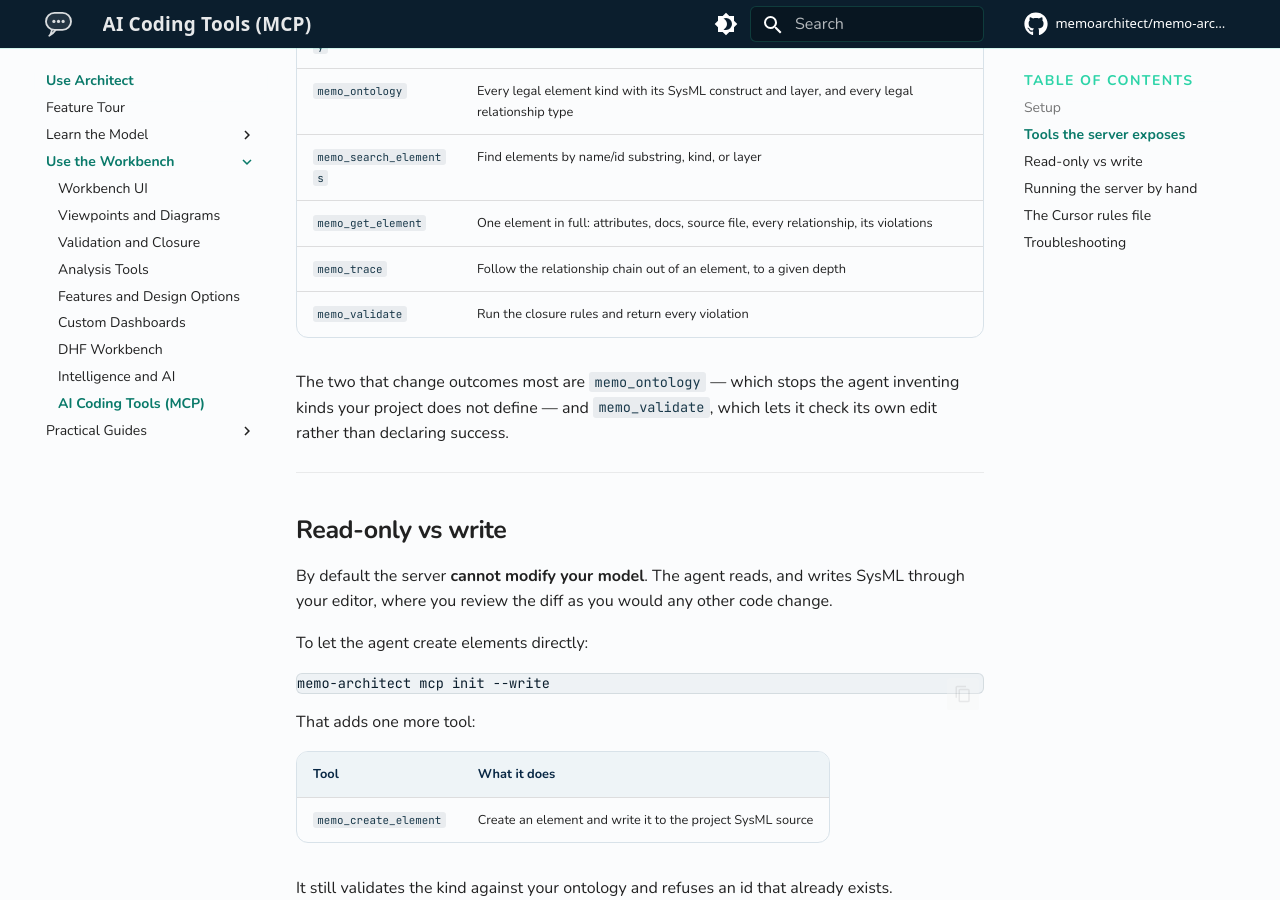
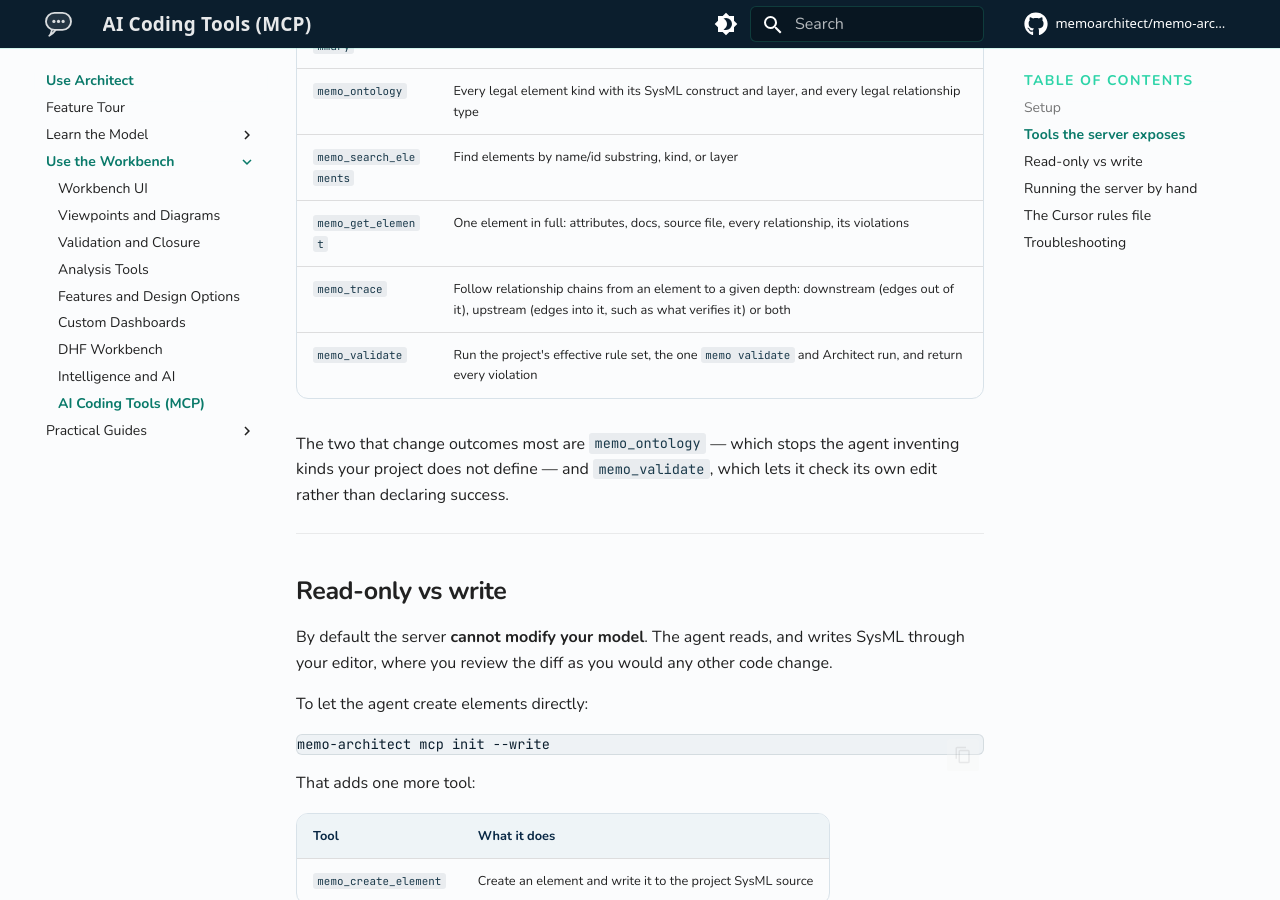
Before and after one commit to memoarchitect/memo-architect, an MkDocs documentation site: the page built from docs/src/users/mcp-cursor.md, in a window 1280 px wide and 900 px high, scrolled down 1630 px. Built offline with MkDocs 1.6.1 and Material for MkDocs 9.7.7, drawn with Linux system fonts in a browser that asks for light colours; comment, search, counter and statistics services are not loaded.

Commit message:
Docs: memo_trace directions and memo_validate's rule set
Co-Authored-By: Claude Opus 5.5 <noreply@anthropic.com>

```diff
--- a/docs/src/users/mcp-cursor.md
+++ b/docs/src/users/mcp-cursor.md
@@ -71,8 +71,8 @@ Read-only by default:
 | `memo_ontology` | Every legal element kind with its SysML construct and layer, and every legal relationship type |
 | `memo_search_elements` | Find elements by name/id substring, kind, or layer |
 | `memo_get_element` | One element in full: attributes, docs, source file, every relationship, its violations |
-| `memo_trace` | Follow the relationship chain out of an element, to a given depth |
-| `memo_validate` | Run the closure rules and return every violation |
+| `memo_trace` | Follow relationship chains from an element to a given depth: downstream (edges out of it), upstream (edges into it, such as what verifies it) or both |
+| `memo_validate` | Run the project's effective rule set, the one `memo validate` and Architect run, and return every violation |
 
 The two that change outcomes most are `memo_ontology` — which stops the agent inventing
 kinds your project does not define — and `memo_validate`, which lets it check its own
```
